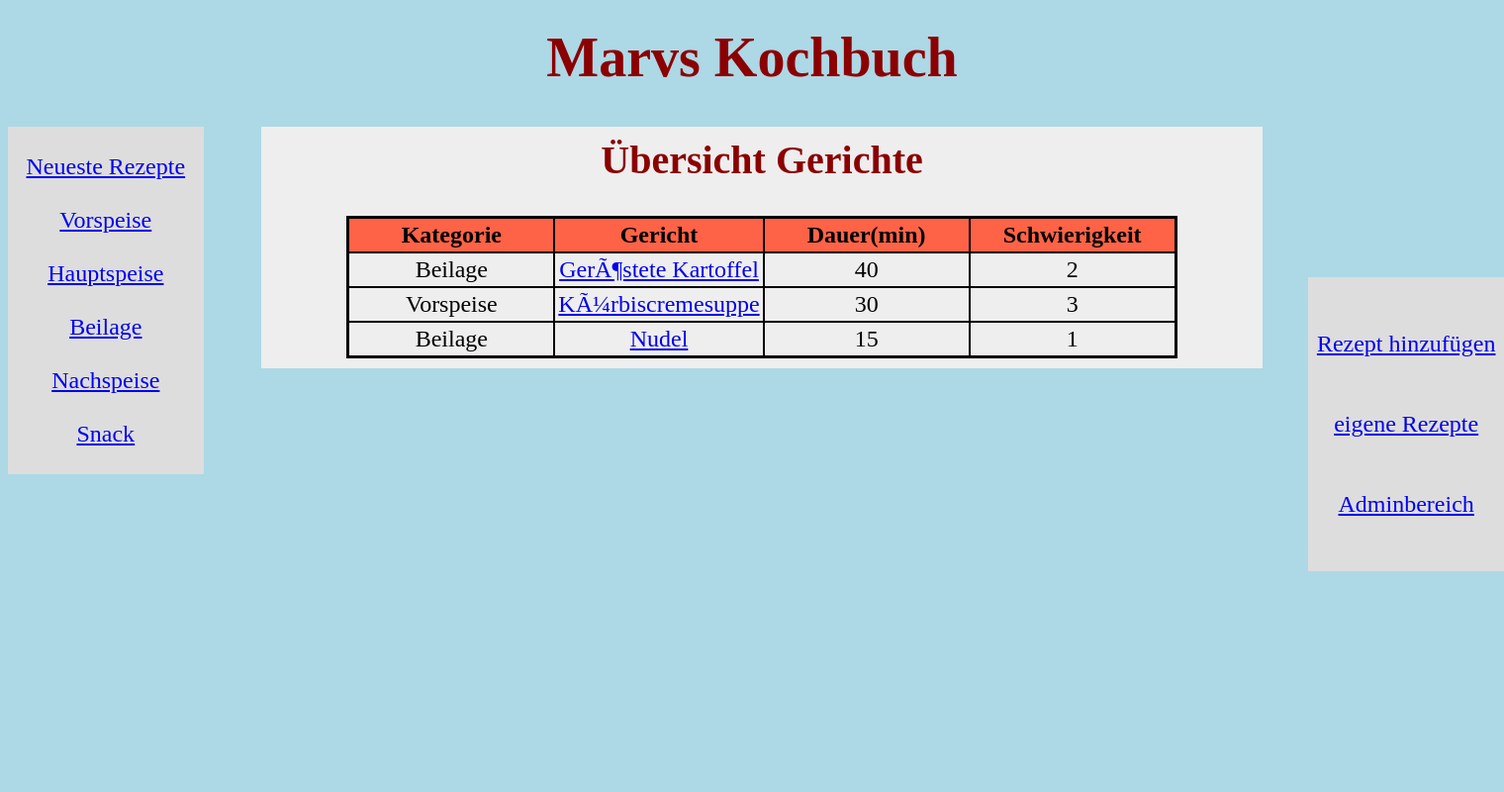
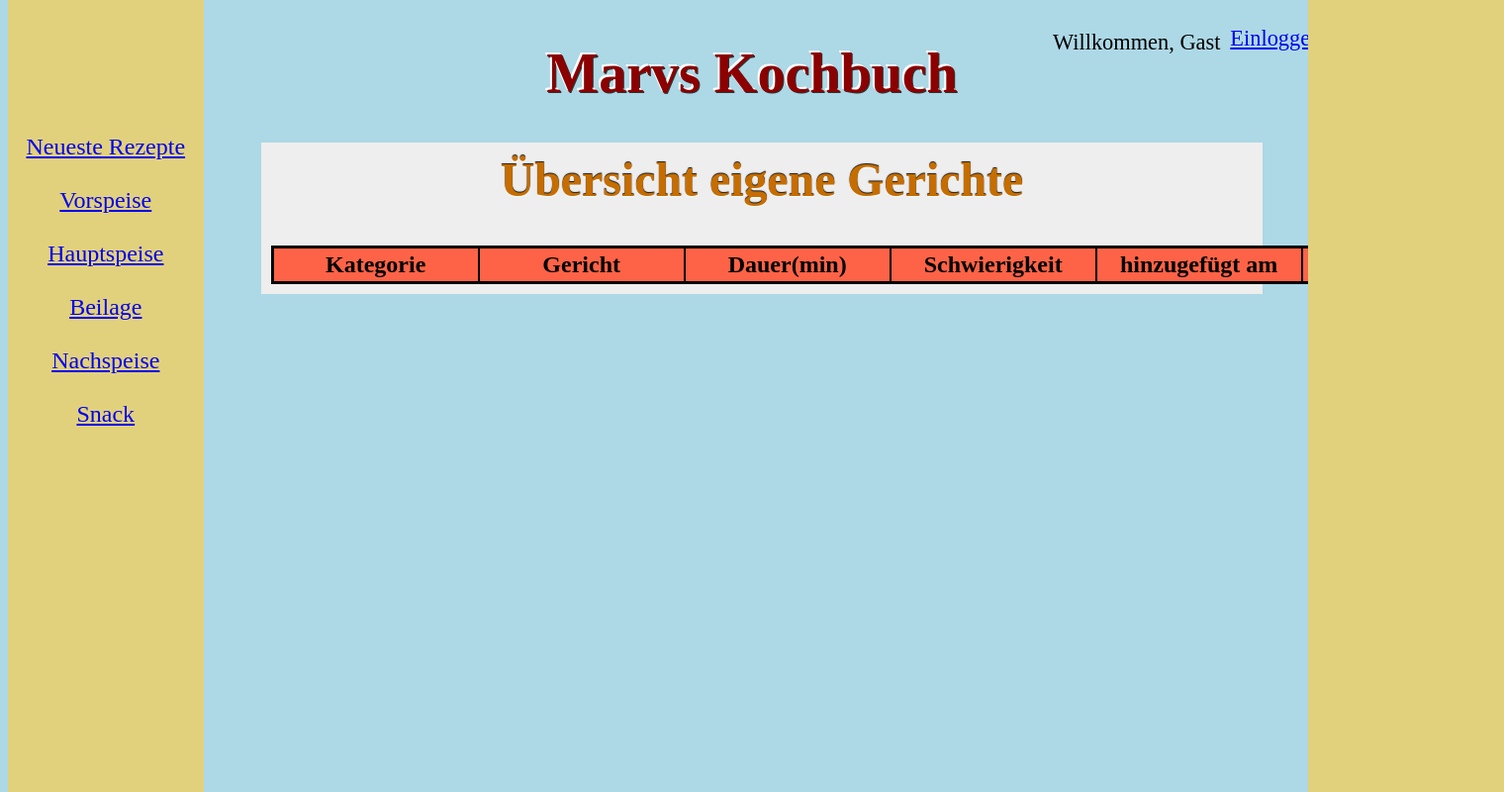
Before and after one commit to maffl90/Webtest, a PHP site: the page made by main.php in a window 1520 px wide. Shown: the whole page at 99% size. Run offline with PHP 8.4, Linux system fonts and the light colour scheme; a user stored in the database is signed in; data comes from the database, SQL or seed files in the repository; lists and menus that the app fills with data are empty.

Commit message:
22.02 Change - grahpics & function

```diff
--- a/Zutaten_func.js
+++ b/Zutaten_func.js
@@ -4,9 +4,10 @@ function zutaten() {
 		room++;
 		var objTo = document.getElementById('zutatenlist')
 		var divtest = document.createElement("div");
+		//divtest.setAttribute("class", "form-group");
 		divtest.setAttribute("class", "form-group removeclass"+room);
 		var rdiv = 'removeclass'+room;
-		divtest.innerHTML = '<div id="zutaten"><div class="form-group"><input type="number" class="form-control" id="Menge" name="Menge[]" value="" placeholder="Menge" style="width:100px;"></div><div class="form-group"><div class="input-group"><select class="form-control" id="Einheit" name="Einheit[]" style="width:110px;"><option value="Stück">Stück</option><option value="g">g</option><option value="dg">dg</option><option value="kg">kg</option><option value="TL">TL</option><option value="ml">ml</option></select></div></div><div class="form-group"><input type="text" class="form-control" id="Zutat" name="Zutat[]" value="" placeholder="Zutat" style="width:200px;"></div><div class="form-group"><button type="button" id = "button_plus" onclick="zutaten();">+</button></div></div>';
+		divtest.innerHTML = '<div class="form-group"><input type="number" class="form-control" id="Menge" name="Menge[]" value="" placeholder="Menge" style="margin-left:-8px;margin-right:4px; width:100px;"></div><div class="form-group"><div class="input-group"><select class="form-control" id="Einheit" name="Einheit[]" style="width:110px;margin-right:4px;"><option value="Stück">Stück</option><option value="g">g</option><option value="dg">dg</option><option value="kg">kg</option><option value="TL">TL</option><option value="EL">EL</option><option value="ml">ml</option><option value="Dose">Dose</option><option value="Prise">Prise</option></select></div></div><div class="form-group"><input type="text" class="form-control" id="Zutat" name="Zutat[]" value="" placeholder="Zutat" style="width:200px;margin-right:4px;"></div><div class="form-group"><button type="button" id = "button_plus" onclick="zutaten();">+</button></div>';
 		objTo.appendChild(divtest)
 	}
 }
--- a/main.php
+++ b/main.php
@@ -25,7 +25,7 @@
 ?>
 <html>
 	<head>
-		<title>Kochbuch</title>
+		<title>Marvs Kochbuch</title>
 		<meta charset = "utf-8">
 		<style>
 			body {
@@ -36,12 +36,14 @@
 				text-align: center;
 				font-size: 3.5em;
 				margin-top: 0px;
+				text-shadow: -2px -2px white, 1px 1px #333;
 			}
 			h2 {
-				color: darkred;
+				color: #c66d00;
 				text-align: center;
-				font-size: 2.5em;
+				font-size: 2.3em;
 				margin-top: 0px;
+				text-shadow: 0 -1px 1px #111, 0 1px 1px #fff;
 			}
 			#test {
 				margin-top: 15px;
@@ -49,18 +51,24 @@
 				display: inline-block;
 			}
 			.kategories {
+				position: absolute;
+				top: 0;
+				height: 100%;
 				float: left;
 				width: 13%;
-				background-color: #ddd;
+				background-color: #e2d17c;
 				position: fixed;
 				font-size: 1.5em;
 				text-align: center;
+				min-width: 13%;
 			}
 			.data {
 				width: 66%;
 				background-color: #eee;
 				padding: 10px;
 				margin-left: 17%;
+				font-size: 1.3em;
+				min-width: 66%;
 			}
 			td, th {
 				border: solid 2px black;
@@ -76,14 +84,16 @@
 				margin: 0 auto;
 			}
 			.bearbeiten{
-				position: relative;
+				position: absolute;
+				top: 0;
+				height: 100%;
 				left: 87%;
-				top: 35%;
 				width: 13%;
-				background-color: #ddd;
+				background-color: #e2d17c;
 				position: fixed;
 				font-size: 1.5em;
 				text-align: center;
+				min-width: 13%;
 			}
 		</style>
 
@@ -91,14 +101,17 @@
 
 	<body>
 		<?php
+			if(!isset($_SESSION["ben_name"])){
+				echo "<script> alert('Zuerst anmelden!');
+				window.location.replace('index.php'); </script>";
+			}
 			$connection = mysqli_connect(DB_HOST, DB_USER, DB_PW, DB_DATABASE) or die("Verbindung konnte nicht hergestellt werden");
-			//echo "Datenbankzugriff erfolgreich!<br/>";
+			//Überprüfung der Anmeldung
 			if(isset($_POST["Username"]))
 			{
 				$username 	= $_POST["Username"];
 				$password 	= $_POST["Password"];
 
-				//do any sql operation
 				$sqlSelect = "SELECT Passwort, Admin, BenutzerID FROM benutzer WHERE BenutzerName = \"" . $username . "\";";
 				$result = mysqli_query($connection, $sqlSelect);
 
@@ -123,14 +136,19 @@
 					}
 					echo"<script>window.location.replace('main.php'); </script>";
 				}
-
 			}
 			else{
-
-				echo "<br/><h1>Marvs Kochbuch</h1>";
+				//Aufbau der Seite
+				echo "<p style='position:absolute; left: 70%;margin-bottom:0px;font-size: 1.4em;'>Willkommen, ".$_SESSION["ben_name"]."<br/></p>";
+				if($_SESSION["ben_name"]== "Gast")
+					echo "<p><br/><a style='position:absolute; left: 81.8%;margin-bottom:0px;font-size: 1.4em;' href='index.php'>Einloggen</a></p>";
+				else
+					echo "<p><br/><a style='position:absolute; left: 83%;margin-bottom:0px;font-size: 1.4em;' href='index.php'>Logout</a></p>";
+				echo "<h1>Marvs Kochbuch</h1>";
 
 				echo "<div class='kategories'>
-					<br/><a href='main.php'>Neueste Rezepte</a><br/><br/>
+					<br/><br/><br/><br/><br/>
+					<a href='main.php'>Neueste Rezepte</a><br/><br/>
 					<a href='main.php?kategorie=Vorspeise'>Vorspeise</a><br/><br/>
 					<a href='main.php?kategorie=Hauptspeise'>Hauptspeise</a><br/><br/>
 					<a href='main.php?kategorie=Beilage'>Beilage</a><br/><br/>
@@ -138,15 +156,18 @@
 					<a href='main.php?kategorie=Snack'>Snack</a><br/><br/>
 					</div>";
 
-				echo "<div class='bearbeiten'>
-					<br/><br/><a href='form_write.php'>Rezept hinzufügen</a><br/><br/>
-					<br/><a href='main.php?kategorie=Vorspeise'>eigene Rezepte</a><br/><br/>";
-				if($_SESSION["Admin"])
-					echo "<br/><a href='main.php?kategorie=Vorspeise'>Adminbereich</a><br/><br/>";
+				echo "<div class='bearbeiten'>";
+				if($_SESSION["ben_name"] != "Gast"){
+						echo "<br/><br/><br/><br/><br/><br/><br/><br/>
+						<a href='form_write.php'>Rezept hinzufügen</a><br/><br/>
+						<br/><a href='main.php?name=set'>eigene Rezepte</a><br/><br/>";
+					if($_SESSION["Admin"])
+						echo "<br/><a href='main.php?kategorie=Vorspeise'>Adminbereich</a><br/><br/>";
+				}
 				echo "<br/></div>";
 
-
 				if(isset($_GET["kategorie"])){
+					//Kategorienansicht
 					$sqlSelect = "SELECT Kategorie, RezeptName, Dauer, Schwierigkeit FROM rezepte WHERE Kategorie = \"". $_GET["kategorie"]."\";";
 					$result = mysqli_query($connection, $sqlSelect);
 					$array_data;
@@ -164,7 +185,8 @@
 					echo "</div>";
 				}
 				else if(isset($_GET["gericht"])){
-					$sqlSelect = "SELECT Kategorie, RezeptName, Dauer, Schwierigkeit, Datum, BenutzerName FROM rezepte WHERE RezeptName = \"". utf8_decode($_GET["gericht"])."\";";
+					//Gericht-Detailansicht
+					$sqlSelect = "SELECT RezeptID, Kategorie, RezeptName, Dauer, Schwierigkeit, Datum, BenutzerName FROM rezepte WHERE RezeptName = \"". utf8_decode($_GET["gericht"])."\";";
 
 					$result = mysqli_query($connection, $sqlSelect);
 					$array_data;
@@ -177,10 +199,54 @@
 						$array_data[$i][] = utf8_encode($row["Schwierigkeit"]);
 						$array_data[$i][] = utf8_encode($row["BenutzerName"]);
 						$array_data[$i][] = utf8_encode($row["Datum"]);
+						$rezeptID = $row["RezeptID"];
 						$i++;
 					}
 					echo "<div class='data'>
 							<h2>Details - ".$_GET["gericht"]."</h2>";
+					createTable($array_data);
+
+					$sqlSelect = "SELECT ZutatName FROM zutaten WHERE RezeptID = " . $rezeptID . ";";
+
+					$result = mysqli_query($connection, $sqlSelect);
+					$row = mysqli_fetch_array($result);
+					echo "<br/><br/><b style='font-size: 1.5em;'>Benötigte Zutaten:</b><br/><br/>
+							".$row["ZutatName"] ."<br/>";
+
+
+					$sqlSelect = "SELECT Schritt FROM schritte WHERE RezeptID = " . $rezeptID . ";";
+
+					$result = mysqli_query($connection, $sqlSelect);
+					$row = mysqli_fetch_array($result);
+
+					$anleitung = explode(".", $row["Schritt"]);
+					echo "<br/><br/><b style='font-size: 1.5em;'>Anleitung:</b><br/><br/>";
+					foreach($anleitung as $schritt){
+						if($schritt != "")
+							echo $schritt.".<br/>";
+					}
+					echo "</div>";
+
+				}
+				else if(isset($_GET["name"])){
+					//eigene Rezepte
+					$sqlSelect = "SELECT Kategorie, RezeptName, Dauer, Schwierigkeit, Datum FROM rezepte WHERE BenutzerName = \"".$_SESSION["ben_name"]."\";";
+
+					$result = mysqli_query($connection, $sqlSelect);
+					$array_data;
+					$i = 1;
+					$array_data[0] = array("Kategorie", "Gericht", "Dauer(min)", "Schwierigkeit", "hinzugefügt am", "bearbeiten");
+					while($row = mysqli_fetch_array($result)){
+						$array_data[$i][] = utf8_encode($row["Kategorie"]);
+						$array_data[$i][] = utf8_encode($row["RezeptName"]);
+						$array_data[$i][] = utf8_encode($row["Dauer"]);
+						$array_data[$i][] = utf8_encode($row["Schwierigkeit"]);
+						$array_data[$i][] = utf8_encode($row["Datum"]);
+						$array_data[$i][] = "<a href='main.php?gericht=".utf8_encode($row["RezeptName"])."'>hier</a>";
+						$i++;
+					}
+					echo "<div class='data'>
+							<h2>Übersicht eigene Gerichte</h2>";
 					createTable($array_data);
 					echo "</div>";
 				}
@@ -204,7 +270,6 @@
 					createTable($array_data);
 					echo "</div>";
 				}
-
 			}
 		?>
 
```
Also changed, not shown: form_write.php (+24 -7 lines), index.php (+15 -3 lines), insert.php (+15 -5 lines).
